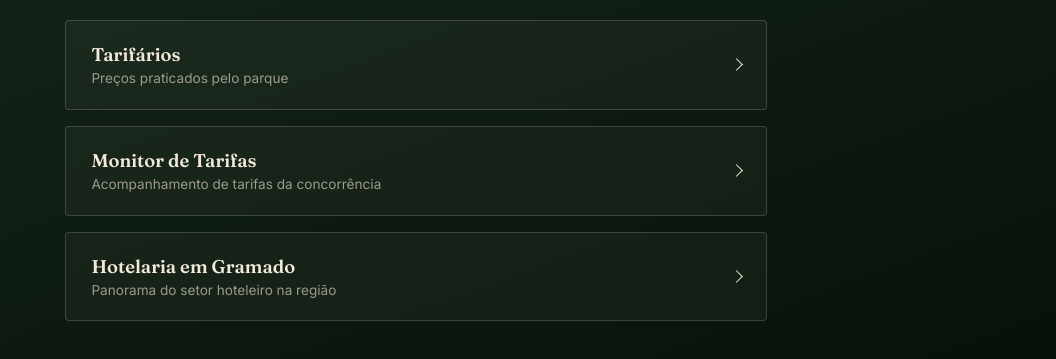
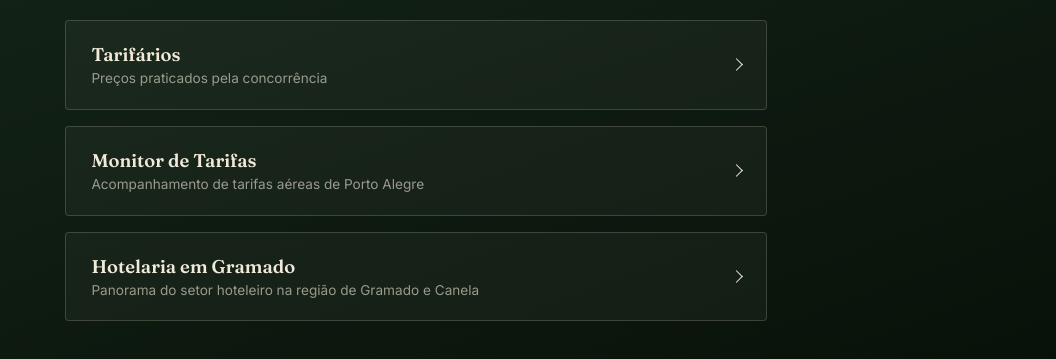
Before and after one commit to emillyvianabr/Inteligencia-de-mercado, a plain HTML site: page caracol.html in a window 1280 px wide. Shown: the part 205-564 px from the top of the page, without its empty margins (224-1280 px from the left). Drawn offline with Linux system fonts and the light colour scheme.

Commit message:
Update caracol.html

```diff
--- a/caracol.html
+++ b/caracol.html
@@ -107,7 +107,7 @@
       <a class="cartao" href="https://emillyvianabr.github.io/tarifarios_caracol/">
         <div>
           <h2>Tarifários</h2>
-          <span class="desc">Preços praticados pelo parque</span>
+          <span class="desc">Preços praticados pela concorrência</span>
         </div>
         <span class="seta"></span>
       </a>
@@ -115,7 +115,7 @@
       <a class="cartao" href="https://emillyvianabr.github.io/monitor-tarifas/">
         <div>
           <h2>Monitor de Tarifas</h2>
-          <span class="desc">Acompanhamento de tarifas da concorrência</span>
+          <span class="desc">Acompanhamento de tarifas aéreas de Porto Alegre</span>
         </div>
         <span class="seta"></span>
       </a>
@@ -123,7 +123,7 @@
       <a class="cartao" href="https://emillyvianabr.github.io/hotelaria_gramado/">
         <div>
           <h2>Hotelaria em Gramado</h2>
-          <span class="desc">Panorama do setor hoteleiro na região</span>
+          <span class="desc">Panorama do setor hoteleiro na região de Gramado e Canela</span>
         </div>
         <span class="seta"></span>
       </a>
```
